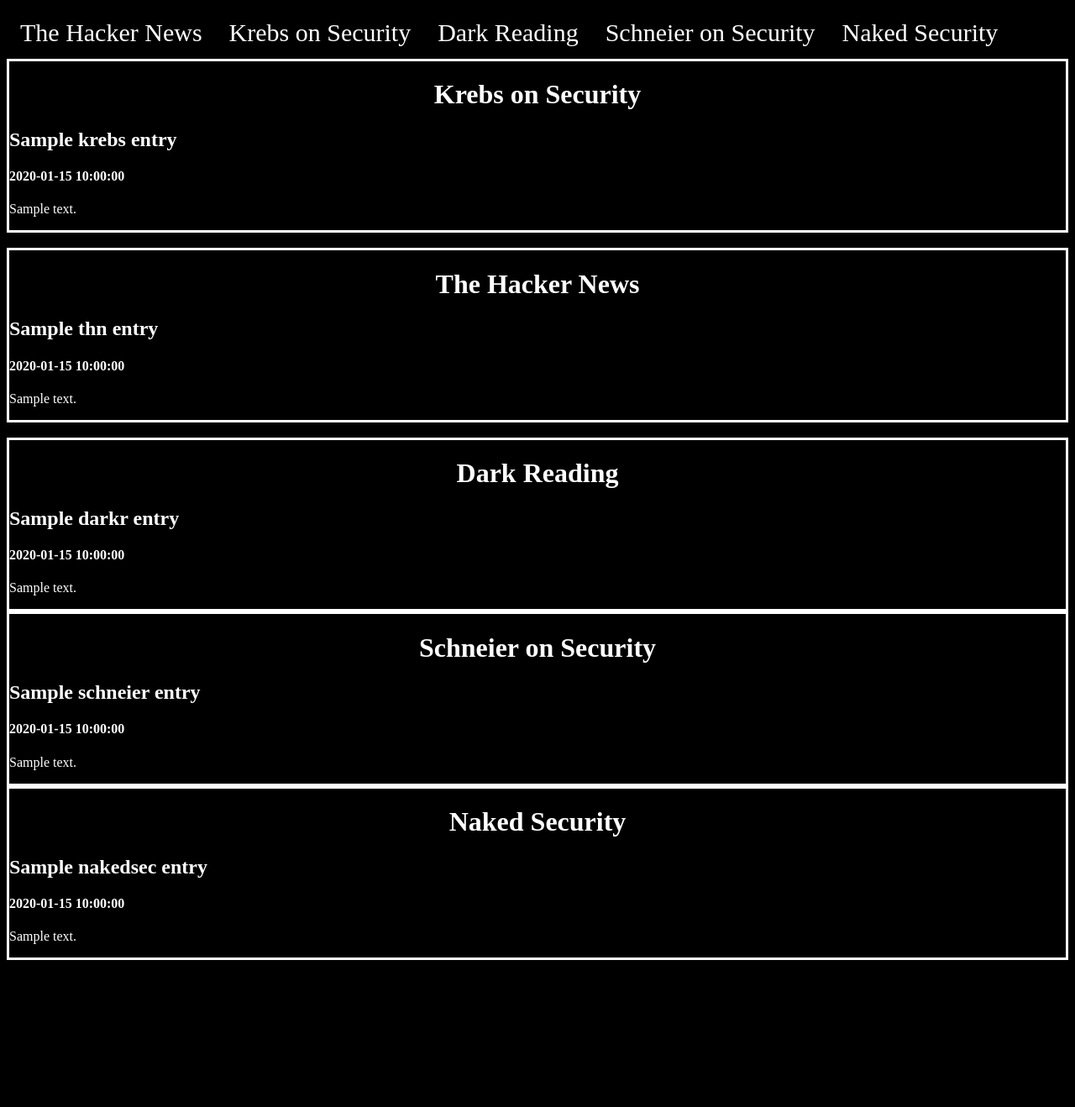
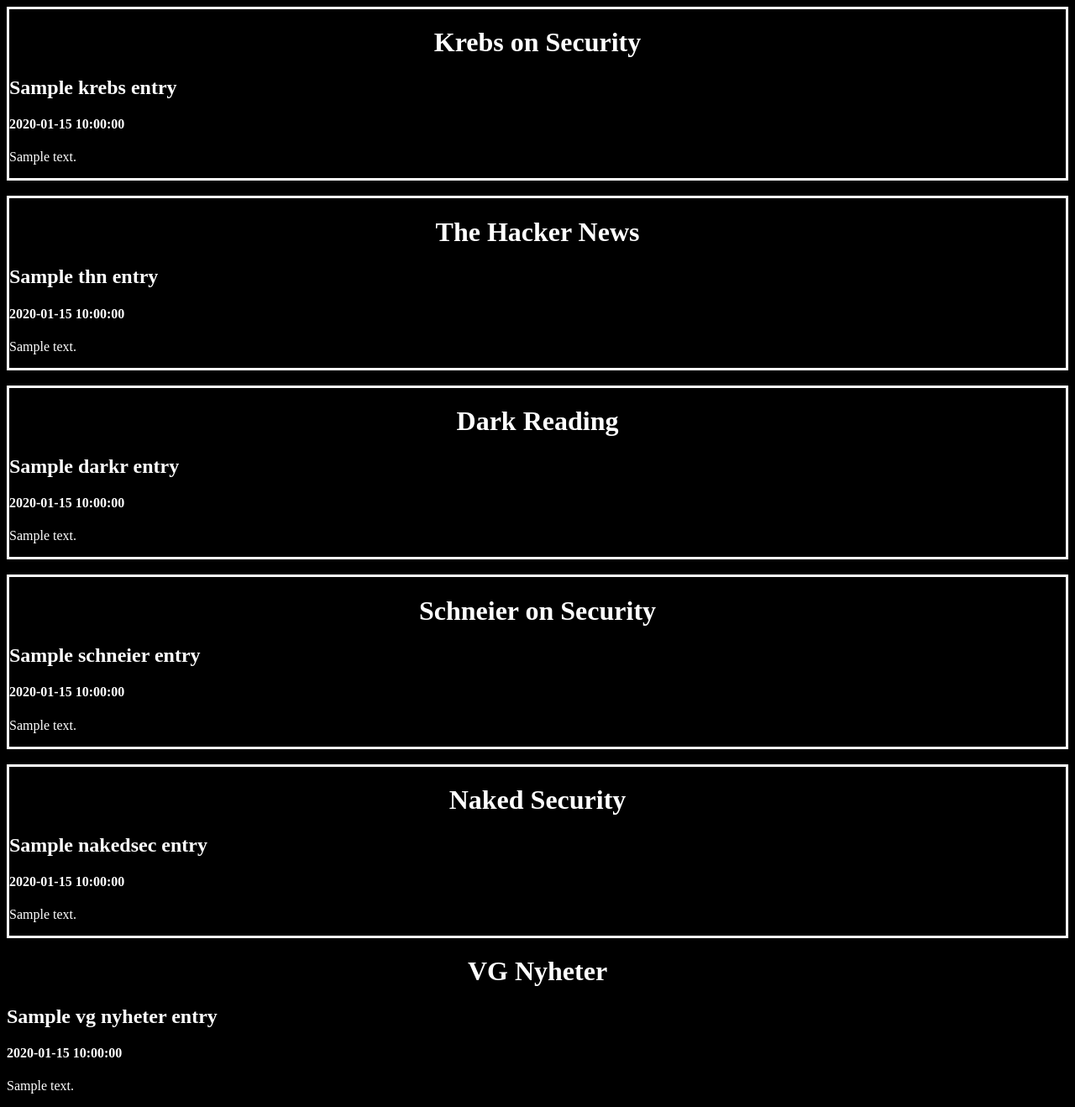
Before and after one commit to RedFatParrot/easyRSS_temp, a Flask app: template templates/index.html in a window 1280 px wide. Shown: the whole page at 84% size. Before the commit the page ends 1143 px from the top, so only its background shows below. Run offline with Flask 2, Linux system fonts and the light colour scheme; the template is opened without the code that fills it: most values are stand-ins (such as "Sample title", 1, 10 or a date in 2020).

Commit message:
Add files via upload

```diff
--- a/templates/index.html
+++ b/templates/index.html
@@ -3,6 +3,7 @@
    <style>
    	.divEntry{
    		border: 3px solid white;
+   		text-overflow: hidden;
    	}
    	body{
    		background-color: black;
@@ -10,31 +11,21 @@
    	}
    	h1{
    		text-align: center;
+   		overflow: hidden;
+   		text-decoration: none;
+   		color: white;
    	}
-   	.topNav{
-   		background-color: black;
+   	h1 a{
+   		text-align: center;
    		overflow: hidden;
-   	}
-   	.topNav a{
-   		float: left;
- 		color: white;
-  		text-align: center;
-  		padding: 14px 16px;
-  		text-decoration: none;
-  		font-size: 30px;
+   		text-decoration: none;
+   		color: white;
    	}
    </style>
 
    <body>
-   	<div class="topNav">
-   		<a href="https://thehackernews.com/">The Hacker News</a>
-   		<a href="https://krebsonsecurity.com/">Krebs on Security</a>
-   		<a href="https://www.darkreading.com/">Dark Reading</a>
-   		<a href="https://www.schneier.com/">Schneier on Security</a>
-   		<a href="https://nakedsecurity.sophos.com/">Naked Security</a>
-   	</div>
    	<div class="divEntry" name="divKrebs">
-   		<h1>Krebs on Security</h1>
+   		<h1><a href="https://krebsonsecurity.com/">Krebs on Security</a></h1>
    	   {%for i in krebs_entry%}
       	<h2>{{i.title}}</h2>
       	<h4>{{i.published[0:25]}}</h4>
@@ -43,7 +34,7 @@
     </div>
     <br/>
     <div class="divEntry" name="divTHN">
-    	<h1>The Hacker News</h1>
+    	<h1><a href="https://thehackernews.com/">The Hacker News</a></h1>
        {%for i in thn_entry%}
         <h2>{{i.title}}</h2>
         <h4>{{i.published[0:25]}}</h4>
@@ -52,24 +43,34 @@
    	</div>
    	<br/>
    	<div class="divEntry" name="divDarkr">
-   		<h1>Dark Reading</h1>
+   		<h1><a href="https://www.darkreading.com/">Dark Reading</a></h1>
        {%for i in darkr_entry%}
         <h2>{{i.title}}</h2>
         <h4>{{i.published[0:25]}}</h4>
         <p>{{i.summary}}</p>
    	   {%endfor%}
    	</div>
+   	<br/>
    	<div class="divEntry" name="divSchneier">
-   		<h1>Schneier on Security</h1>
+   		<h1><a href="https://www.schneier.com/">Schneier on Security</a></h1>
        {%for i in schneier_entry%}
         <h2>{{i.title}}</h2>
         <h4>{{i.published[0:25]}}</h4>
         <p>{{i.summary}}</p>
    	   {%endfor%}
    	</div>
+   	<br/>
    	<div class="divEntry" name="divNaked">
-   		<h1>Naked Security</h1>
+   		<h1><a href="https://nakedsecurity.sophos.com/">Naked Security</a></h1>
        {%for i in nakedsec_entry%}
+        <h2>{{i.title}}</h2>
+        <h4>{{i.published[0:25]}}</h4>
+        <p>{{i.summary}}</p>
+   	   {%endfor%}
+   	</div>
+   	   	<div class="VGEntry" name="divVG">
+   		<h1><a href="https://VG.no/">VG Nyheter</a></h1>
+       {%for i in vg_nyheter_entry%}
         <h2>{{i.title}}</h2>
         <h4>{{i.published[0:25]}}</h4>
         <p>{{i.summary}}</p>
```
